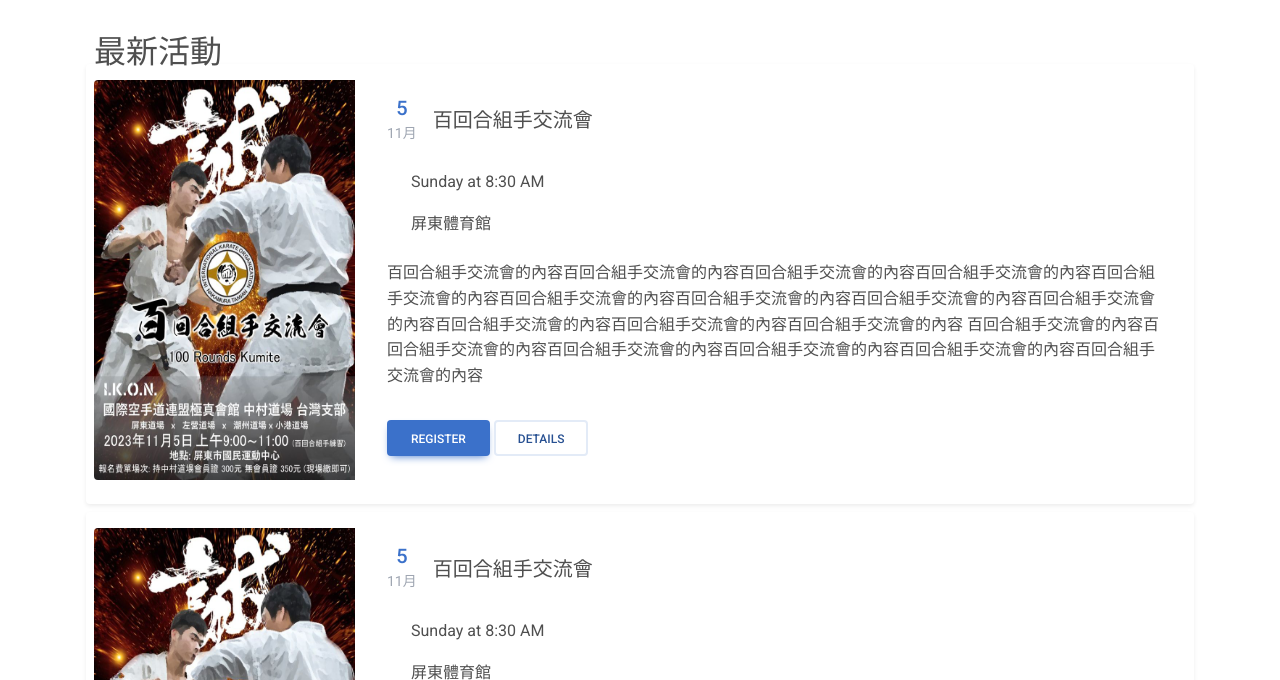
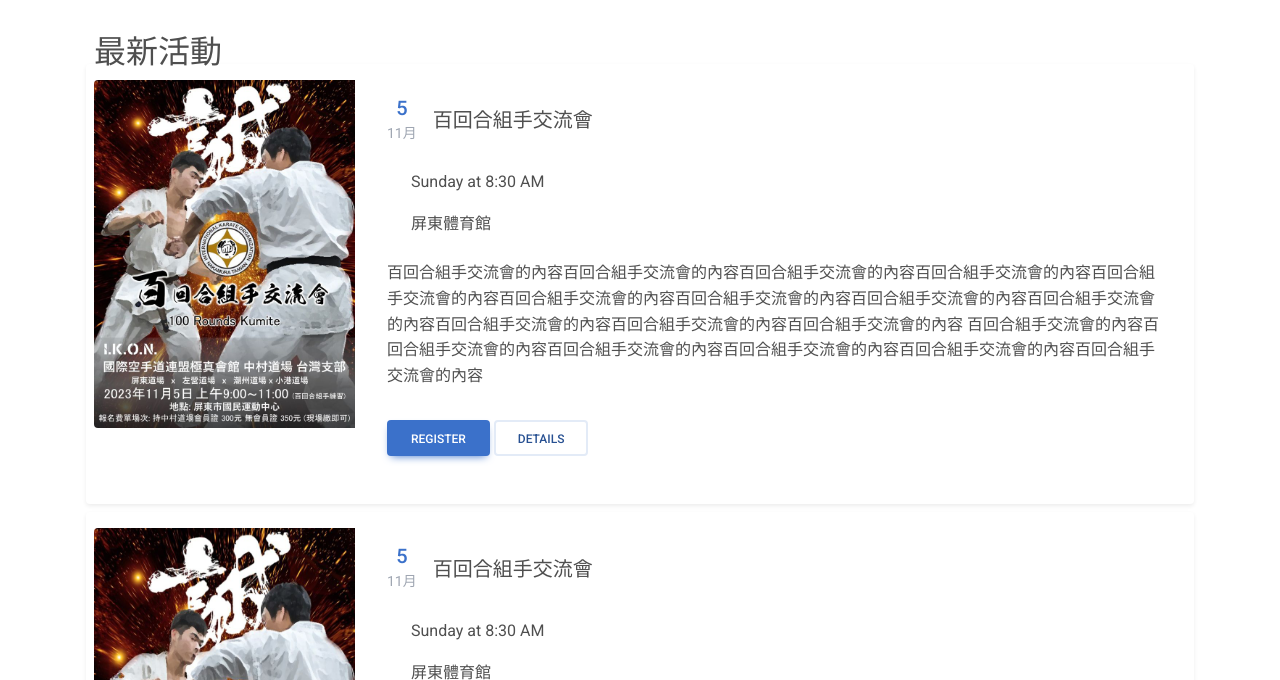
Before and after one commit to hahalin/karateDojoDemo, a website: page index.html in a window 1280 px wide. Shown: the part 682-1362 px from the top of the page. Drawn offline with Linux system fonts and the light colour scheme.

Commit message:
update ico

```diff
--- a/index.html
+++ b/index.html
@@ -5,9 +5,9 @@
   <meta charset="UTF-8" />
   <meta name="viewport" content="width=device-width, initial-scale=1, shrink-to-fit=no" />
   <meta http-equiv="x-ua-compatible" content="ie=edge" />
-  <title>Material Design for Bootstrap</title>
+  <title>中村道場台灣支部</title>
   <!-- MDB icon -->
-  <link rel="icon" href="img/mdb-favicon.ico" type="image/x-icon" />
+  <link rel="icon" href="img/kanku_favicon.ico" type="image/x-icon" />
   <!-- Font Awesome -->
   <link rel="stylesheet" href="https://cdnjs.cloudflare.com/ajax/libs/font-awesome/6.0.0/css/all.min.css" />
   <!-- Google Fonts Roboto -->
@@ -195,7 +195,7 @@
       <!-- Start of a single event row -->
       <div class="row g-3 mb-4 bg-white shadow-sm rounded">
         <div class="col-md-3">
-          <img src="img/百人組手.jpg" class="img-fluid rounded-start" alt="Event Image" style="height:400px">
+          <img src="img/百人組手.jpg" class="img-fluid h-auto rounded-start" alt="Event Image">
         </div>
         <div class="col-md-9 d-flex flex-column justify-content-between">
           <div class="p-3">
```
Also changed, not shown: img/kanku_favicon.ico (added).
